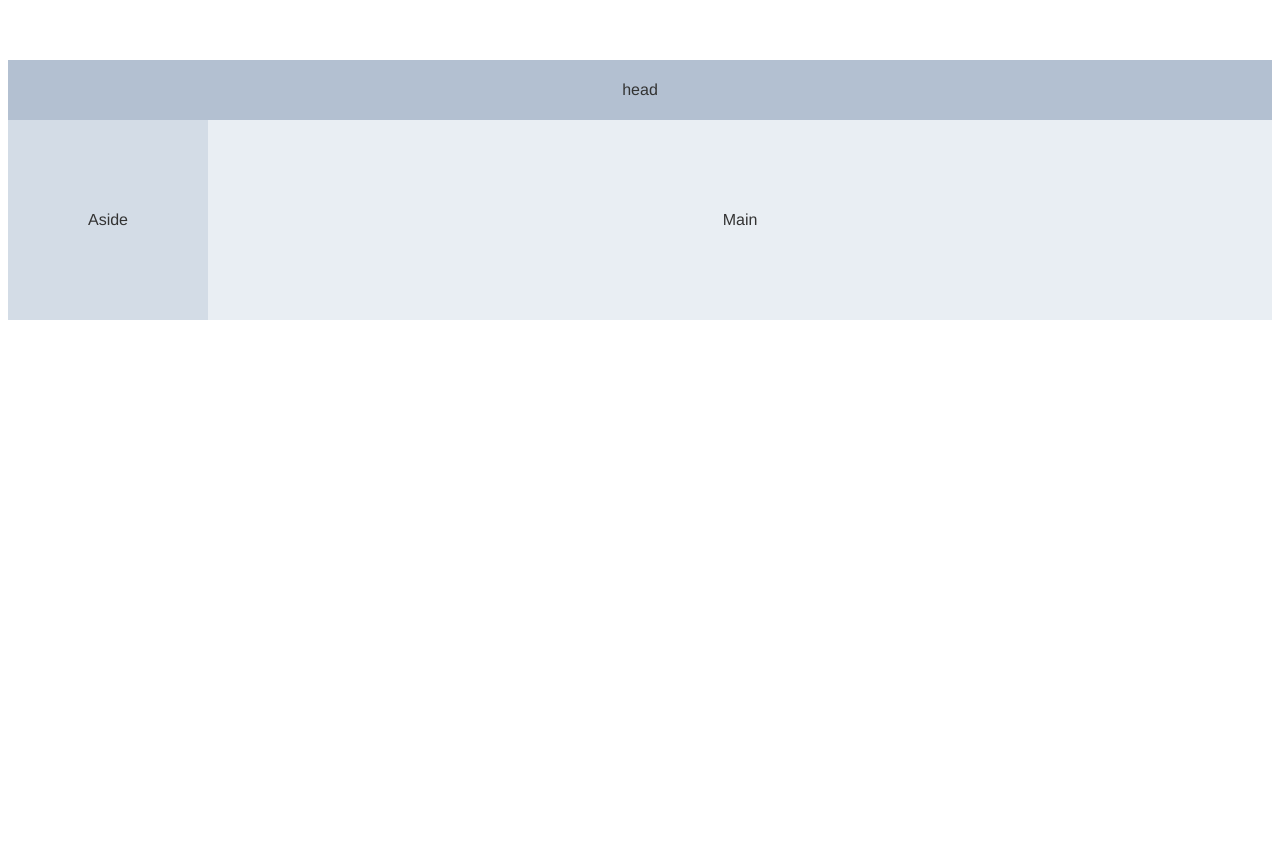
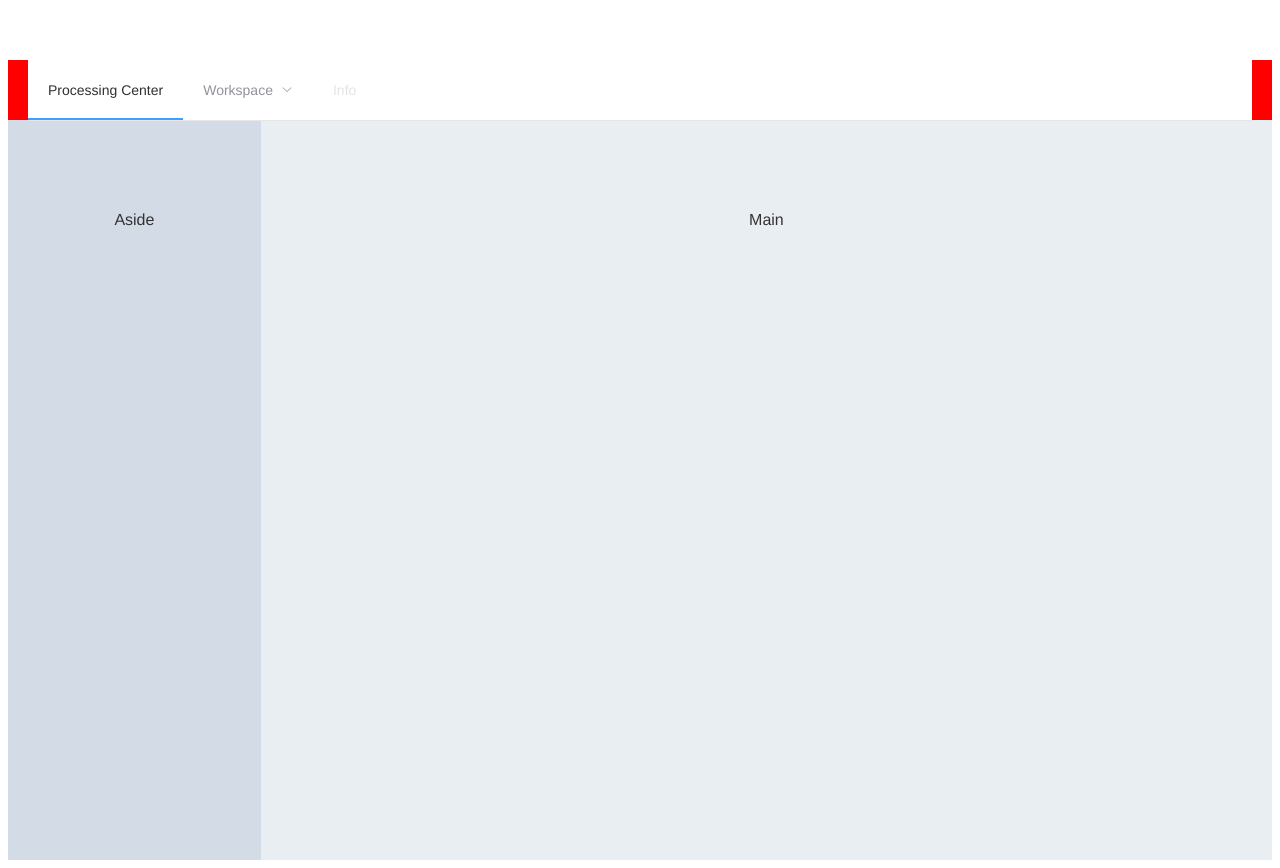
Before and after one commit to kawatago/gourmet, a Vue app in the folder frontend/: page /#/ in a window 1280 px wide. Before the commit the page ends 800 px from the top, so only its background shows below. Built offline with nearby package versions, Linux system fonts and the light colour scheme.

Commit message:
メニュータブのスタイルの調整

```diff
--- a/frontend/src/App.vue
+++ b/frontend/src/App.vue
@@ -9,10 +9,9 @@ import Vue from 'vue'
 import locale from 'element-ui/lib/locale/lang/ja'
 import ElementUI from 'element-ui'
 import 'element-ui/lib/theme-chalk/index.css'
-// import 'vue-material/dist/vue-material.min.css'
-// import VueMaterial from 'vue-material'
+
 Vue.use(ElementUI, {locale})
-// Vue.use(VueMaterial)
+
 export default {
   name: 'App'
 }
--- a/frontend/src/components/Index.vue
+++ b/frontend/src/components/Index.vue
@@ -1,16 +1,20 @@
 <template>
     <div class="Index">
-        <el-container>
-            <el-header>head<p>aaaaaa</p></el-header>
+        <el-container class="indexContainer">
+            <el-header width=100%><Header></Header></el-header>
             <el-container>
-                <el-aside width="200px">Aside</el-aside>
-                <el-main>Main</el-main>
+                <el-aside width=20%>Aside</el-aside>
+                <el-main width=80%>Main</el-main>
             </el-container>
         </el-container>
     </div>
 </template>
 
 <script>
+import Vue from 'vue'
+import Header from '@/components/header/Header'
+
+Vue.component('Header', Header)
 export default {
     name: 'Index'
 }
@@ -19,10 +23,12 @@ export default {
 <style>
 
   .el-header, .el-footer {
-    background-color: #B3C0D1;
-    color: #333;
+    background-color: red;
+    color: gray;
     text-align: center;
     line-height: 60px;
+    width:100%;
+    padding:0;
   }
 
   .el-aside {
@@ -52,4 +58,8 @@ export default {
     line-height: 320px;
   }
 
+
+  .indexContainer {
+    height: 100vh;
+  }
 </style>
--- /dev/null
+++ b/frontend/src/components/header/Header.vue
@@ -0,0 +1,46 @@
+<template>
+    <div class="Header">
+        <el-menu :default-active="activeIndex" mode="horizontal" @select="handleSelect" class="headerMenu">
+            <el-menu-item index="1">Processing Center</el-menu-item>
+                <el-submenu index="2">
+                    <template slot="title">Workspace</template>
+                    <el-menu-item index="2-1">item one</el-menu-item>
+                    <el-menu-item index="2-2">item two</el-menu-item>
+                    <el-menu-item index="2-3">item three</el-menu-item>
+                    <el-submenu index="2-4">
+                        <template slot="title">item four</template>
+                        <el-menu-item index="2-4-1">item one</el-menu-item>
+                        <el-menu-item index="2-4-2">item two</el-menu-item>
+                        <el-menu-item index="2-4-3">item three</el-menu-item>
+                    </el-submenu>
+                </el-submenu>
+            <el-menu-item index="3" disabled>Info</el-menu-item>
+        </el-menu>
+    </div>
+</template>
+
+<script>
+export default {
+    name: 'Header',
+     data() {
+      return {
+        activeIndex: '1',
+        activeIndex2: '1'
+      };
+    },
+    methods: {
+      handleSelect(key, keyPath) {
+        console.log(key, keyPath);
+      }
+    }
+}
+</script>
+
+<style>
+.Header {
+    width:100%;
+}
+.headerMenu {
+    width:100%;
+}
+</style>
```
